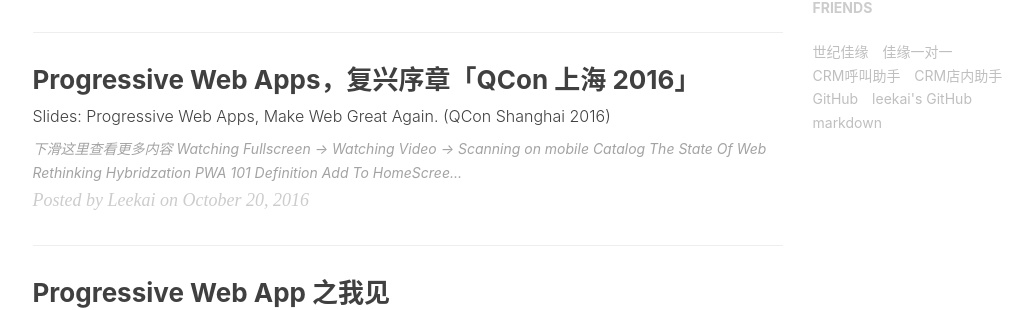
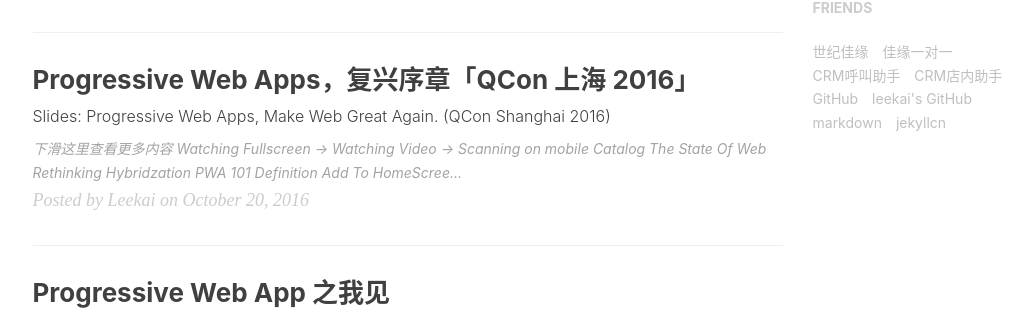
Before and after one commit to xtf115/xtf115.github.io, a Jekyll site: the page built from index.html, in a window 1280 px wide and 900 px high, scrolled down 972 px. Shown: the part 146-456 px from the top of the window, without its empty margins (135-1167 px from the left). Built offline with Jekyll 4.4.1, drawn with Linux system fonts in a browser that asks for light colours; nearby versions of some CDN libraries; the list of posts is cut into pages by our own code; comment, search, counter and statistics services are not loaded.

Commit message:
update test

```diff
--- a/_config.yml
+++ b/_config.yml
@@ -107,5 +107,8 @@ friends: [
     },{
         title: "markdown",
         href: "https://www.appinn.com/markdown/"
+    },{
+        title: "jekyllcn",
+        href: "http://jekyllcn.com/"
     }
 ]
```
